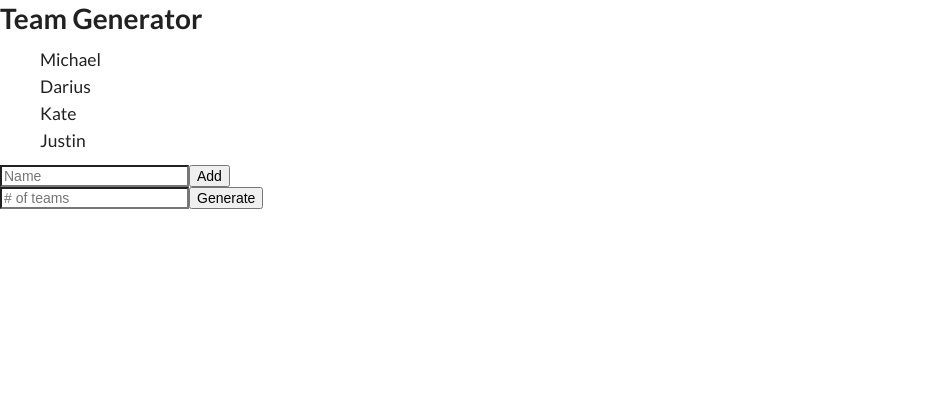
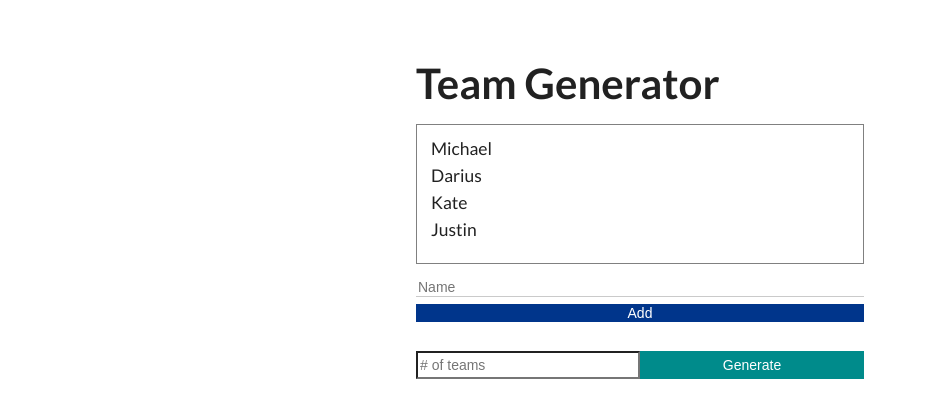
Before and after one commit to michalpluzek/angular-team-generator, an Angular app: page / in a window 1280 px wide. Shown: the top 418 px of the page, without its empty margins (0-927 px from the left). Built offline with nearby package versions, Linux system fonts and the light colour scheme.

Commit message:
feat: Add styles and info to readme

```diff
--- a/src/app/app.component.css
+++ b/src/app/app.component.css
@@ -0,0 +1,61 @@
+.container {
+  padding: 4rem;
+  width: 40rem;
+  margin: 0 auto;
+}
+
+.title {
+  font-size: 3rem;
+}
+
+.list {
+  padding: 1rem;
+  width: 100%;
+  height: 10rem;
+  border: 0.1rem solid grey;
+  overflow: auto;
+}
+
+.add-members-container input {
+  border: none;
+  border-bottom: 0.1rem solid rgba(128, 128, 128, 0.418);
+  margin-right: 0.5rem;
+  width: 100%;
+  display: flex;
+}
+
+.add-members-container button {
+  width: 100%;
+  border: none;
+  color: white;
+  font-weight: 400;
+  cursor: pointer;
+  background-color: rgb(0, 53, 139);
+  margin-top: 0.5rem;
+}
+
+.generate-teams-container {
+  margin: 2rem 0;
+  display: flex;
+  height: 2rem;
+}
+
+.generate-teams-container button {
+  width: 50%;
+  background-color: darkcyan;
+  border: none;
+  color: white;
+}
+
+.generate-teams-container input {
+  width: 50%;
+}
+
+.card {
+  padding: 2rem;
+  width: 100%;
+}
+
+.error-msg {
+  color: red;
+}
--- a/src/app/app.component.html
+++ b/src/app/app.component.html
@@ -13,7 +13,7 @@
       <button>Add</button>
     </div>
 
-    <div class="generete-teams-container">
+    <div class="generate-teams-container">
       <input type="text" placeholder="# of teams" />
       <button>Generate</button>
     </div>
```
Also changed, not shown: 1 other file (tests, documents, lock files or other folders).
